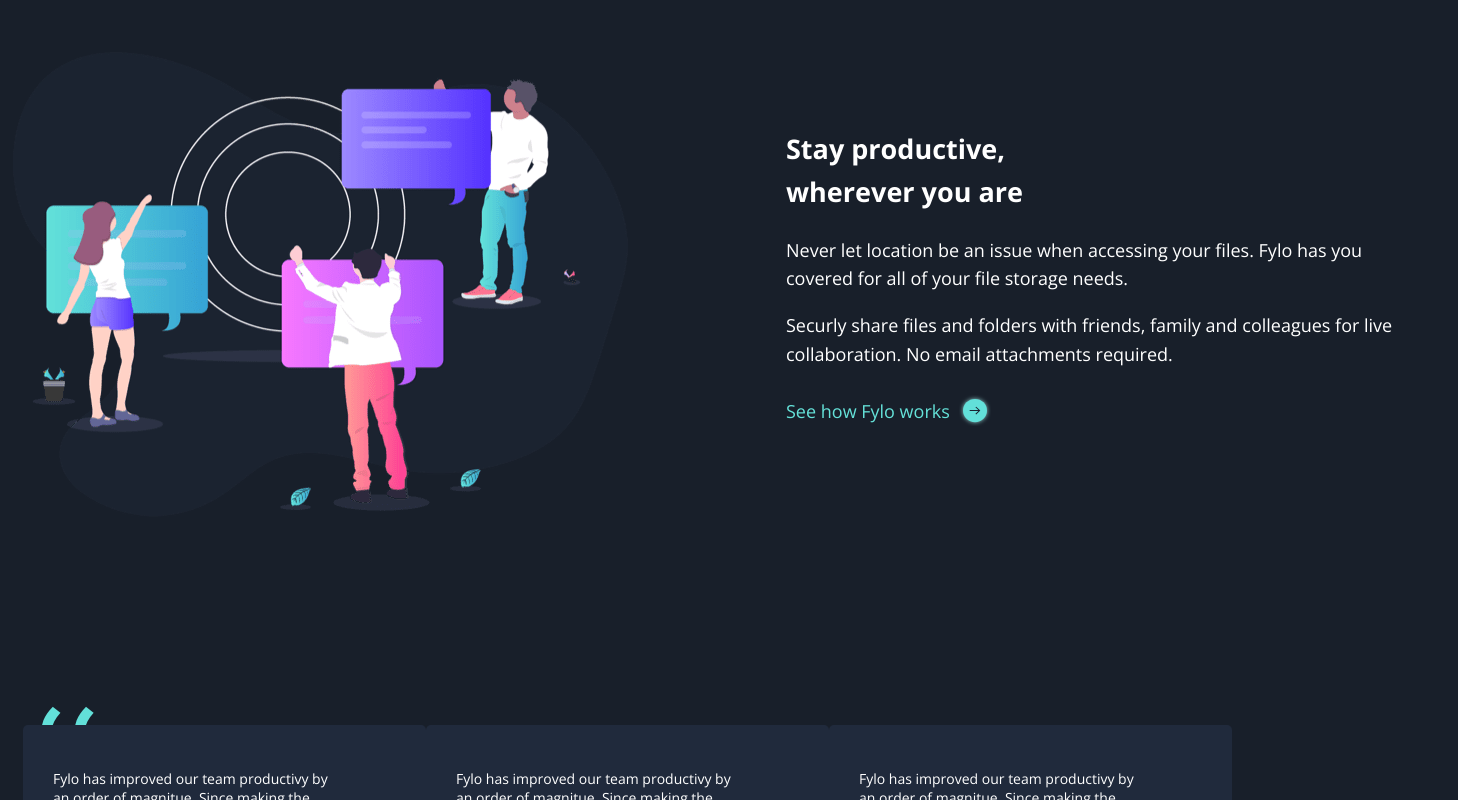
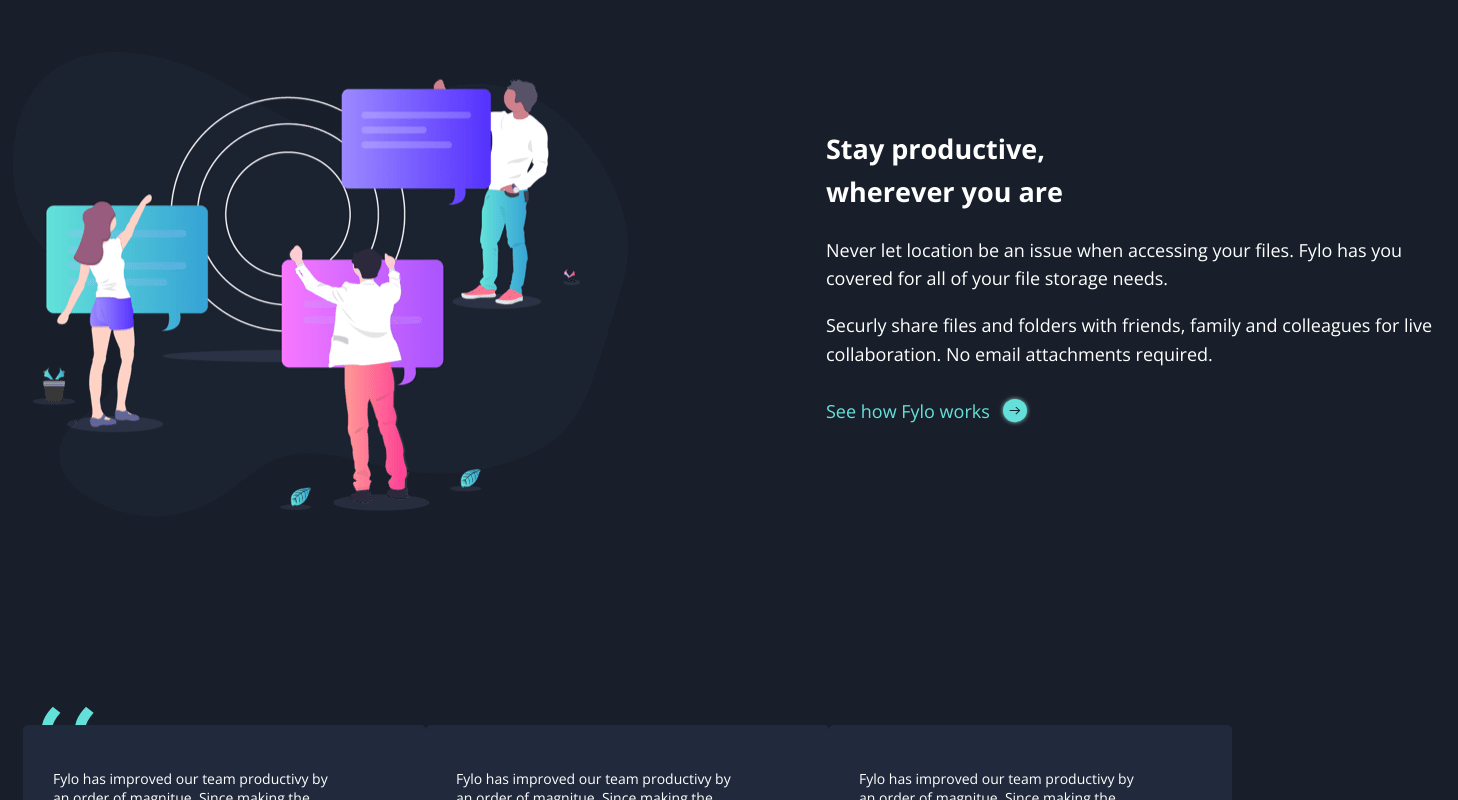
Before and after one commit to jokale/fylo, a React (Create React App) app: page / in a window 1280 px wide. Shown: the part 1480-2280 px from the top of the page, 1458 px wide, since content can reach past the window. Built offline with nearby package versions, Linux system fonts and the light colour scheme.

Commit message:
fix prod para for 789height

```diff
--- a/src/index.css
+++ b/src/index.css
@@ -247,6 +247,8 @@
   }
  }
 
+
+
  @media screen and (max-width: 375px) {
 
   .prodpara{
@@ -257,6 +259,18 @@
     margin-left: 1em;
     font-size: 16px;
 
+  }
+ }
+
+ @media screen, (min-height:789px){
+
+  .prodpara{
+    width: 50%;
+    position: relative; top: 27.7vh; left: 100vh;
+    justify-content: center;
+    margin-right: 1em;
+    margin-left: 1em;
+    font-size: 18px;
   }
  }
 
```
